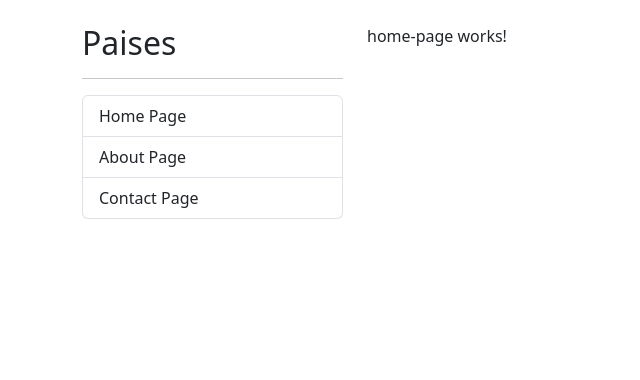
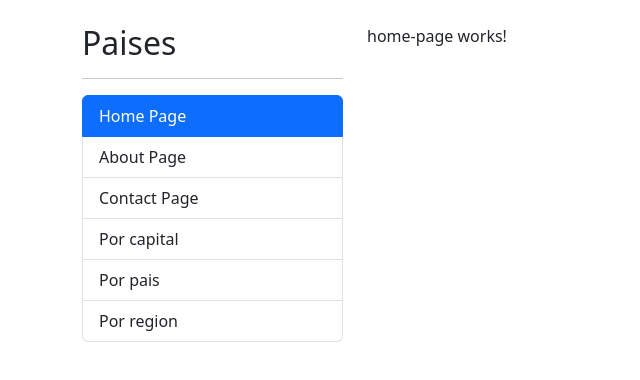
Before and after one commit to Brunocbarletta/countries-app-optimized, an Angular app: page /home in a window 1280 px wide. Shown: the top 380 px of the page, without its empty margins (0-640 px from the left). Built offline with nearby package versions, Linux system fonts and the light colour scheme.

Commit message:
nuevas paginas/componentes, root Router y child Router y lazy load de modulos

```diff
--- a/src/app/app-routing.module.ts
+++ b/src/app/app-routing.module.ts
@@ -18,6 +18,10 @@
     component: ContactPageComponent
   },
   {
+    path: 'countries',
+    loadChildren: () => import('./countries/countries.module').then(module => module.CountriesModule) //Lazy load del countries modules (El modulo de paises)
+  },
+  {
     path: '**',
     redirectTo: 'home'
   }
--- /dev/null
+++ b/src/app/countries/pages/by-capital-page/by-capital-page.component.html
@@ -0,0 +1 @@
+<p>by-capital-page works!</p>
--- /dev/null
+++ b/src/app/countries/pages/by-capital-page/by-capital-page.component.ts
@@ -0,0 +1,10 @@
+import { Component } from '@angular/core';
+
+@Component({
+  selector: 'app-by-capital-page',
+  templateUrl: './by-capital-page.component.html',
+  styles: ``
+})
+export class ByCapitalPageComponent {
+
+}
--- /dev/null
+++ b/src/app/countries/pages/by-country-page/by-country-page.component.html
@@ -0,0 +1 @@
+<p>by-country-page works!</p>
--- /dev/null
+++ b/src/app/countries/pages/by-country-page/by-country-page.component.ts
@@ -0,0 +1,10 @@
+import { Component } from '@angular/core';
+
+@Component({
+  selector: 'app-by-country-page',
+  templateUrl: './by-country-page.component.html',
+  styles: ``
+})
+export class ByCountryPageComponent {
+
+}
--- /dev/null
+++ b/src/app/countries/pages/by-region-page/by-region-page.component.html
@@ -0,0 +1 @@
+<p>by-region-page works!</p>
--- /dev/null
+++ b/src/app/countries/pages/by-region-page/by-region-page.component.ts
@@ -0,0 +1,10 @@
+import { Component } from '@angular/core';
+
+@Component({
+  selector: 'app-by-region-page',
+  templateUrl: './by-region-page.component.html',
+  styles: ``
+})
+export class ByRegionPageComponent {
+
+}
--- /dev/null
+++ b/src/app/countries/pages/country-page/country-page.component.html
@@ -0,0 +1 @@
+<p>country-page works!</p>
--- /dev/null
+++ b/src/app/countries/pages/country-page/country-page.component.ts
@@ -0,0 +1,10 @@
+import { Component } from '@angular/core';
+
+@Component({
+  selector: 'app-country-page',
+  templateUrl: './country-page.component.html',
+  styles: ``
+})
+export class CountryPageComponent {
+
+}
--- a/src/app/shared/components/sidebar/sidebar.component.html
+++ b/src/app/shared/components/sidebar/sidebar.component.html
@@ -1,14 +1,47 @@
 <h2>Paises</h2>
 <hr>
-
 <ul class="list-group">
-  <li class="list-group-item" [routerLink]="''" [routerLinkActive]="'active'"  [routerLinkActiveOptions]="{exact: true}">
+  <li
+    class="list-group-item"
+    [routerLink]="'home'"
+    [routerLinkActive]="'active'"
+    [routerLinkActiveOptions]="{exact: true}"
+  >
     Home Page
   </li>
-  <li class="list-group-item" [routerLink]="'about'" [routerLinkActive]="'active'">
+  <li
+    class="list-group-item"
+    [routerLink]="'about'"
+    [routerLinkActive]="'active'"
+  >
     About Page
   </li>
-  <li class="list-group-item" [routerLink]="'contact'" [routerLinkActive]="'active'">
+  <li
+    class="list-group-item"
+    [routerLink]="'contact'"
+    [routerLinkActive]="'active'"
+  >
     Contact Page
   </li>
+  <li
+    class="list-group-item"
+    [routerLink]="'countries/by-capital'"
+    [routerLinkActive]="'active'"
+  >
+    Por capital
+  </li>
+  <li
+    class="list-group-item"
+    [routerLink]="'countries/by-country'"
+    [routerLinkActive]="'active'"
+  >
+    Por pais
+  </li>
+  <li
+    class="list-group-item"
+    [routerLink]="'countries/by-region'"
+    [routerLinkActive]="'active'"
+  >
+    Por region
+  </li>
 </ul>
```
Also changed, not shown: src/app/countries/countries-routing.module.ts (added, +38 -0 lines), src/app/countries/countries.module.ts (+13 -2 lines).
